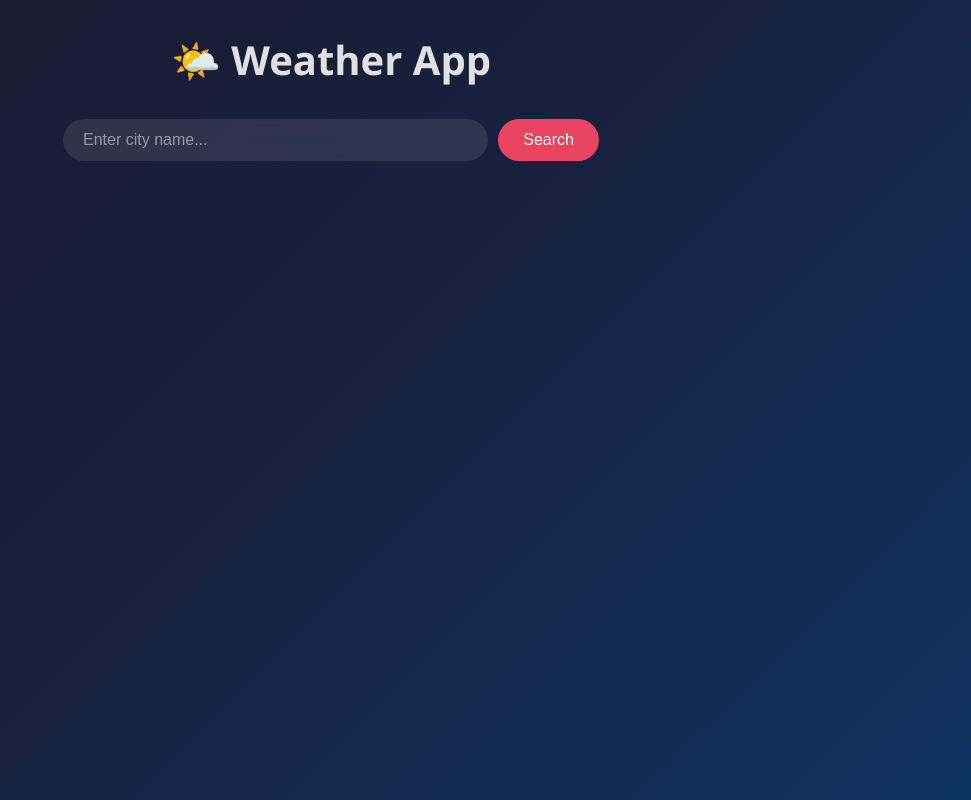
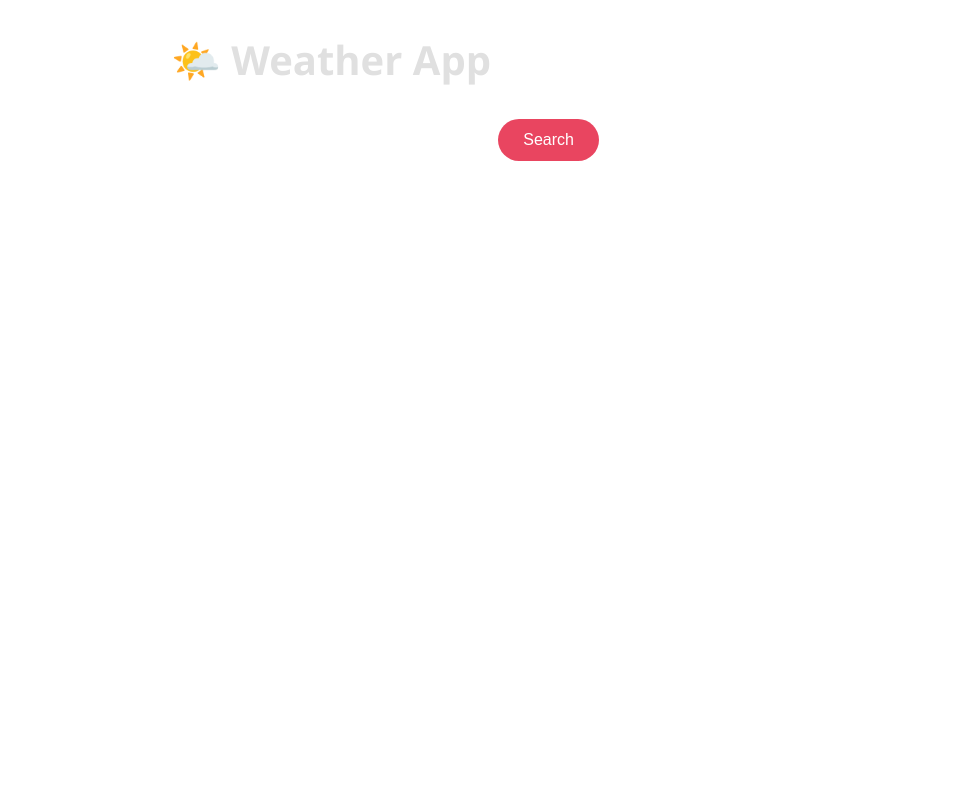
Before and after one commit to Pranjala11/weather-app, a React (Vite) app in the folder client/: page / in a window 1280 px wide. Shown: the whole page, without its empty margins (309-1280 px from the left). Built offline with nearby package versions, Linux system fonts and the light colour scheme; no server answers.

Commit message:
index.css edited

```diff
--- a/client/src/index.css
+++ b/client/src/index.css
@@ -5,8 +5,8 @@
 }
 
 body {
-  font-family: 'Segoe UI', sans-serif;
-  background: linear-gradient(135deg, #1a1a2e, #16213e, #0f3460);
+  font-family: 'Segoe UI', system-ui, sans-serif;
   min-height: 100vh;
   color: white;
+  transition: background 1s ease;
 }
```
